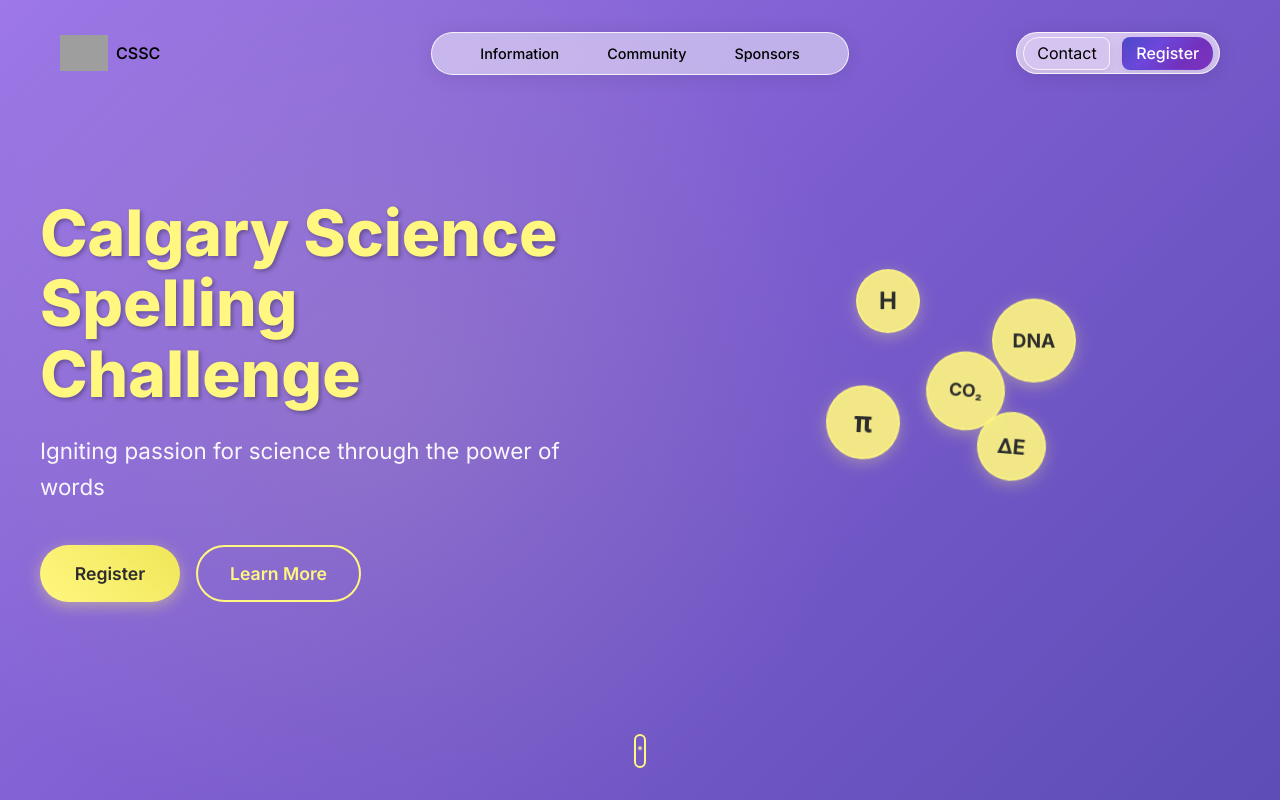
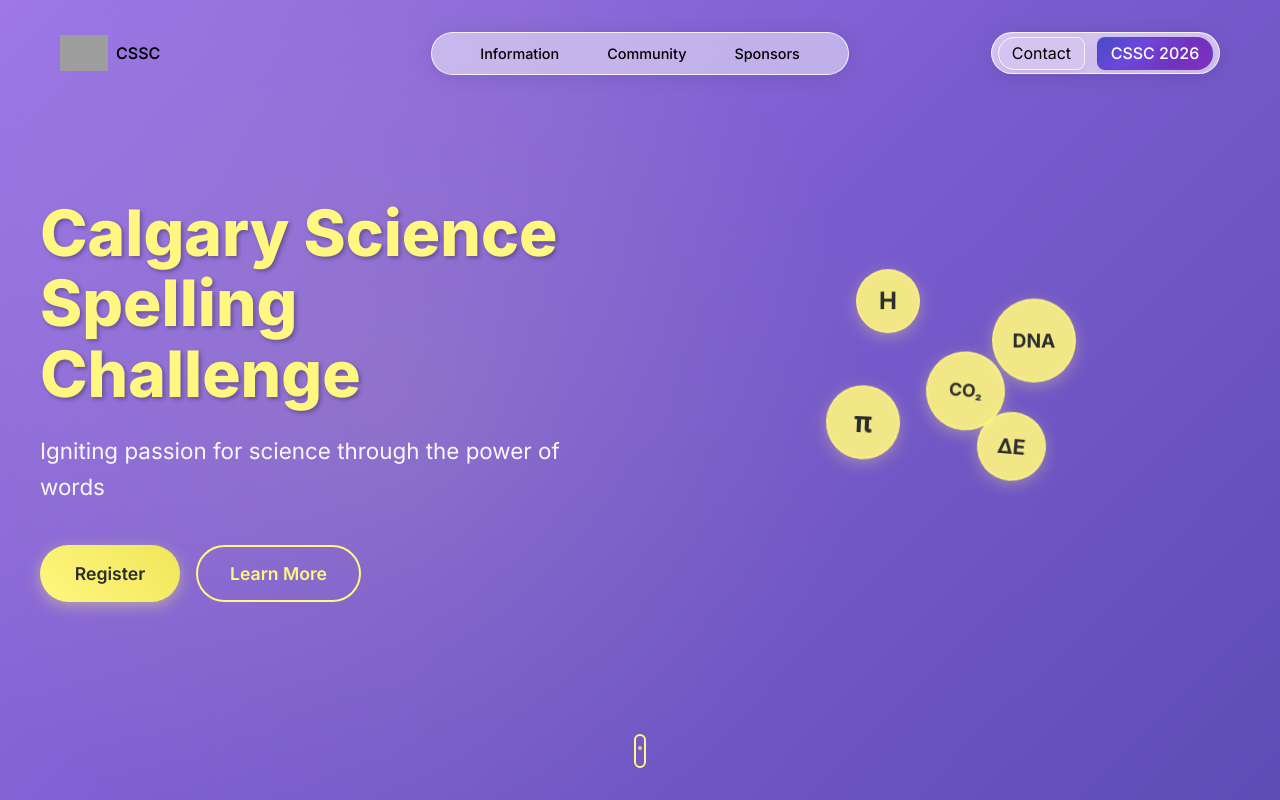
Before and after one commit to Flaryiest/cssc-website, a React (Vite) app in the folder web/: page / in a window 1280 px wide. Shown: the top 800 px of the page. Built offline with nearby package versions, Linux system fonts and the light colour scheme; grey boxes are pictures that could not be loaded.

Commit message:
web: changed registration link text

```diff
--- a/web/src/components/navbar/navbar.tsx
+++ b/web/src/components/navbar/navbar.tsx
@@ -93,7 +93,7 @@ export default function Navbar() {
                   className={styles.signupLink}
                   onClick={handleCloseMenu}
                 >
-                  Register
+                  CSSC 2026
                 </Link>
               </li>
             </ul>
@@ -157,7 +157,7 @@ export default function Navbar() {
                   className={styles.mobileSignupLink}
                   onClick={handleCloseMenu}
                 >
-                  Register
+                  CSSC 2026
                 </Link>
               </li>
             </ul>
--- a/web/src/components/navbarTwo/navbarTwo.tsx
+++ b/web/src/components/navbarTwo/navbarTwo.tsx
@@ -93,7 +93,7 @@ export default function Navbar() {
                   className={styles.signupLink}
                   onClick={handleCloseMenu}
                 >
-                  Register
+                  CSSC 2026
                 </Link>
               </li>
             </ul>
@@ -157,7 +157,7 @@ export default function Navbar() {
                   className={styles.mobileSignupLink}
                   onClick={handleCloseMenu}
                 >
-                  Register
+                  CSSC 2026
                 </Link>
               </li>
             </ul>
```
